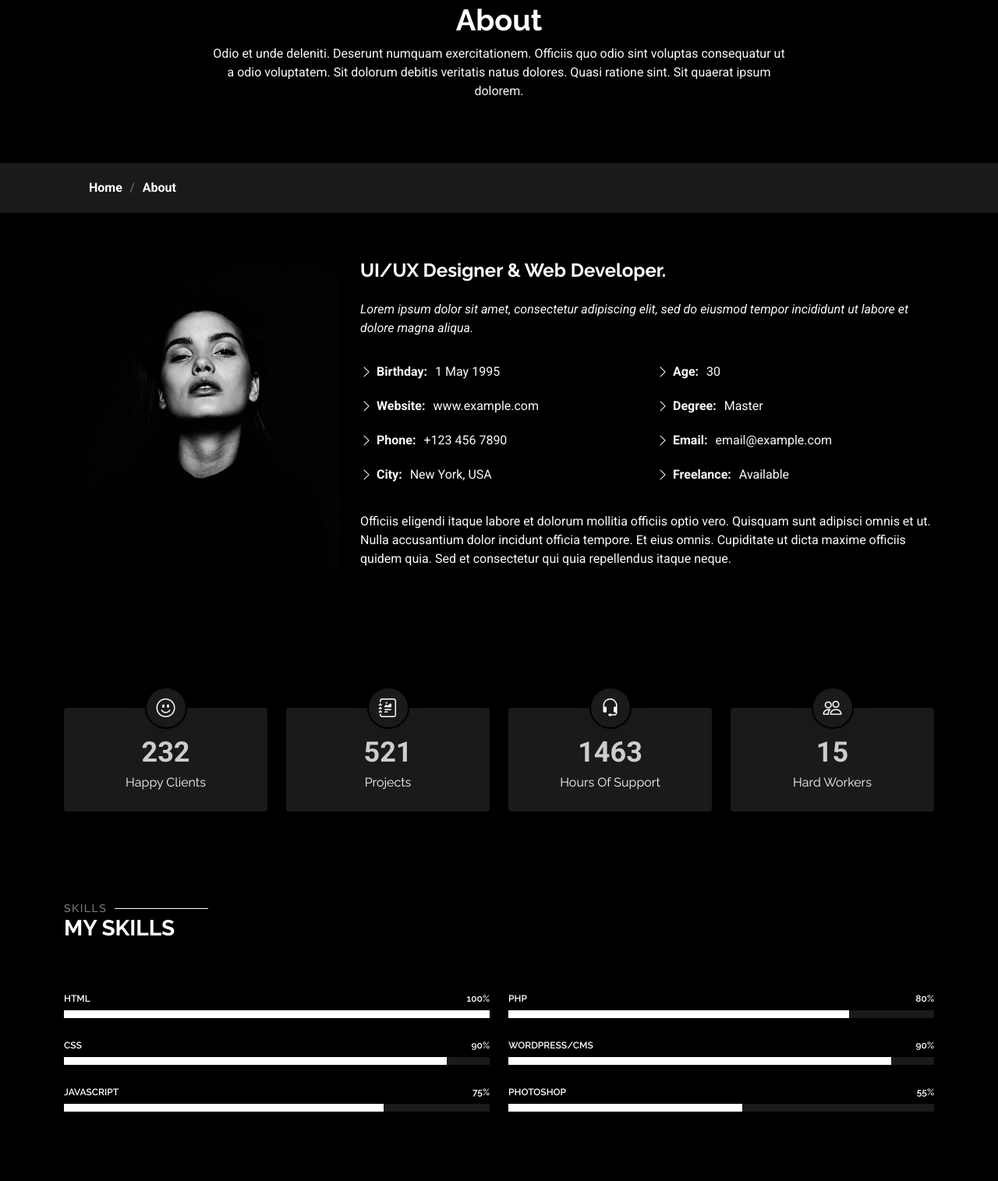
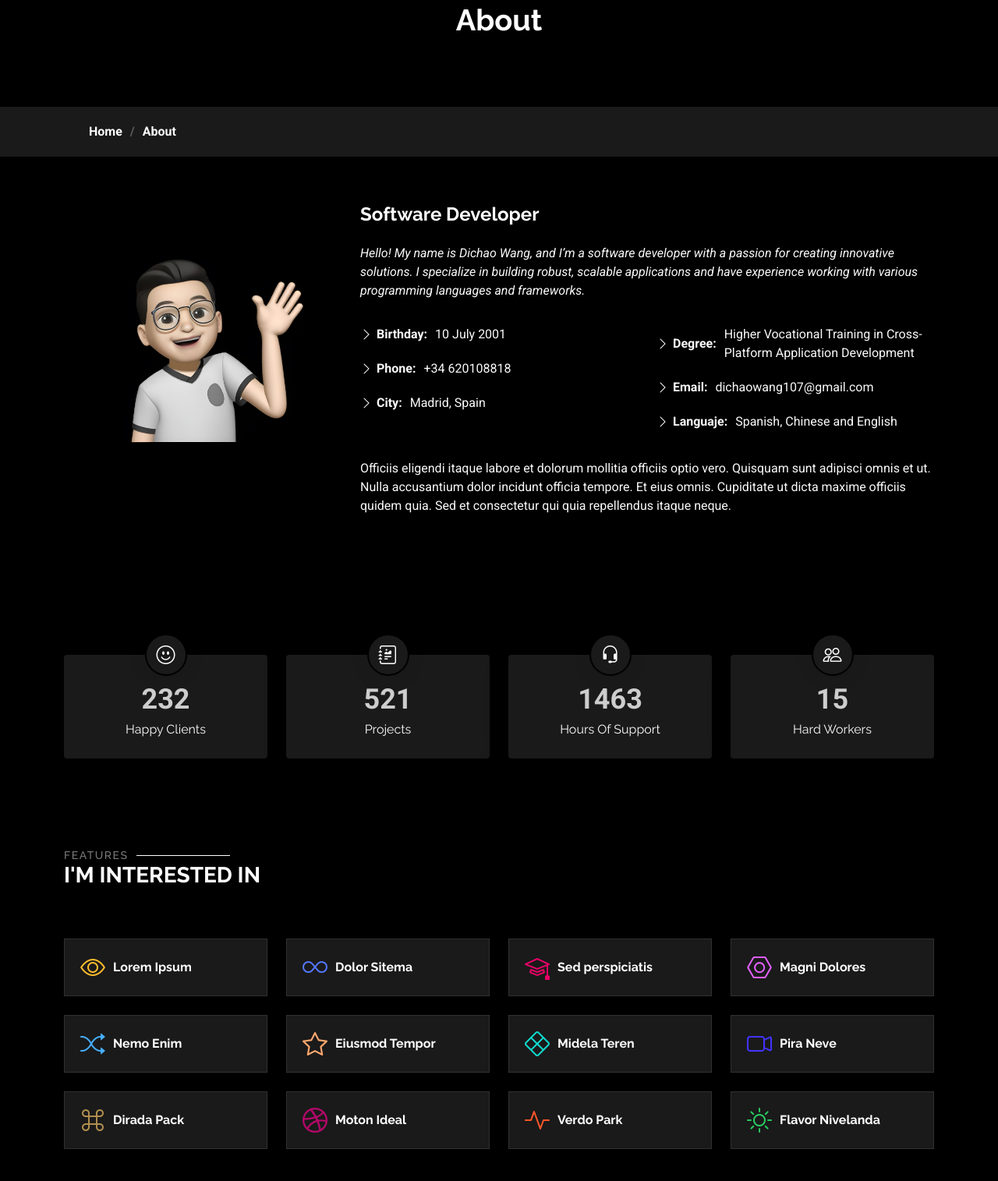
Before and after one commit to DWMMI/dwmmi.github.io, a plain HTML site: page about.html in a window 1280 px wide. Shown: the part 158-1673 px from the top of the page at 78% size. Drawn offline with Linux system fonts and the light colour scheme.

Commit message:
change in the index and about

```diff
--- a/about.html
+++ b/about.html
@@ -44,7 +44,7 @@
       <a href="index.html" class="logo d-flex align-items-center">
         <!-- Uncomment the line below if you also wish to use an image logo -->
         <!-- <img src="assets/img/logo.png" alt=""> -->
-        <h1 class="sitename">Personal</h1>
+        <h1 class="sitename">Dichao Wang</h1>
       </a>
 
       <nav id="navmenu" class="navmenu">
@@ -52,26 +52,14 @@
           <li><a href="index.html">Home</a></li>
           <li><a href="about.html" class="active">About</a></li>
           <li><a href="resume.html">Resume</a></li>
-          <li><a href="services.html">Services</a></li>
           <li><a href="portfolio.html">Portfolio</a></li>
           <li class="dropdown"><a href="#"><span>Dropdown</span> <i class="bi bi-chevron-down toggle-dropdown"></i></a>
             <ul>
-              <li><a href="#">Dropdown 1</a></li>
-              <li class="dropdown"><a href="#"><span>Deep Dropdown</span> <i class="bi bi-chevron-down toggle-dropdown"></i></a>
-                <ul>
-                  <li><a href="#">Deep Dropdown 1</a></li>
-                  <li><a href="#">Deep Dropdown 2</a></li>
-                  <li><a href="#">Deep Dropdown 3</a></li>
-                  <li><a href="#">Deep Dropdown 4</a></li>
-                  <li><a href="#">Deep Dropdown 5</a></li>
-                </ul>
-              </li>
-              <li><a href="#">Dropdown 2</a></li>
-              <li><a href="#">Dropdown 3</a></li>
-              <li><a href="#">Dropdown 4</a></li>
+              <li><a href="#">English CV</a></li>
+              <li><a href="#">CV en Español</a></li>
+              <li><a href="#">中文简历</a></li>
             </ul>
           </li>
-          <li><a href="contact.html">Contact</a></li>
         </ul>
         <i class="mobile-nav-toggle d-xl-none bi bi-list"></i>
       </nav>
@@ -88,7 +76,6 @@
           <div class="row d-flex justify-content-center text-center">
             <div class="col-lg-8">
               <h1>About</h1>
-              <p class="mb-0">Odio et unde deleniti. Deserunt numquam exercitationem. Officiis quo odio sint voluptas consequatur ut a odio voluptatem. Sit dolorum debitis veritatis natus dolores. Quasi ratione sint. Sit quaerat ipsum dolorem.</p>
             </div>
           </div>
         </div>
@@ -110,29 +97,26 @@
 
         <div class="row gy-4 justify-content-center">
           <div class="col-lg-4">
-            <img src="assets/img/profile-img.jpg" class="img-fluid" alt="">
+            <img src="assets/img/image1.png" class="img-fluid" alt="">
           </div>
           <div class="col-lg-8 content">
-            <h2>UI/UX Designer &amp; Web Developer.</h2>
+            <h2>Software Developer</h2>
             <p class="fst-italic py-3">
-              Lorem ipsum dolor sit amet, consectetur adipiscing elit, sed do eiusmod tempor incididunt ut labore et dolore
-              magna aliqua.
+              Hello! My name is Dichao Wang, and I’m a software developer with a passion for creating innovative solutions. I specialize in building robust, scalable applications and have experience working with various programming languages and frameworks.
             </p>
             <div class="row">
               <div class="col-lg-6">
                 <ul>
-                  <li><i class="bi bi-chevron-right"></i> <strong>Birthday:</strong> <span>1 May 1995</span></li>
-                  <li><i class="bi bi-chevron-right"></i> <strong>Website:</strong> <span>www.example.com</span></li>
-                  <li><i class="bi bi-chevron-right"></i> <strong>Phone:</strong> <span>+123 456 7890</span></li>
-                  <li><i class="bi bi-chevron-right"></i> <strong>City:</strong> <span>New York, USA</span></li>
+                  <li><i class="bi bi-chevron-right"></i> <strong>Birthday:</strong> <span>10 July 2001</span></li>
+                  <li><i class="bi bi-chevron-right"></i> <strong>Phone:</strong> <span>+34 620108818</span></li>
+                  <li><i class="bi bi-chevron-right"></i> <strong>City:</strong> <span>Madrid, Spain</span></li>
                 </ul>
               </div>
               <div class="col-lg-6">
                 <ul>
-                  <li><i class="bi bi-chevron-right"></i> <strong>Age:</strong> <span>30</span></li>
-                  <li><i class="bi bi-chevron-right"></i> <strong>Degree:</strong> <span>Master</span></li>
-                  <li><i class="bi bi-chevron-right"></i> <strong>Email:</strong> <span>email@example.com</span></li>
-                  <li><i class="bi bi-chevron-right"></i> <strong>Freelance:</strong> <span>Available</span></li>
+                  <li><i class="bi bi-chevron-right"></i> <strong>Degree:</strong> <span>Higher Vocational Training in Cross-Platform Application Development</span></li>
+                  <li><i class="bi bi-chevron-right"></i> <strong>Email:</strong> <span>dichaowang107@gmail.com</span></li>
+                  <li><i class="bi bi-chevron-right"></i> <strong>Languaje:</strong> <span>Spanish, Chinese and English</span></li>
                 </ul>
               </div>
             </div>
@@ -191,75 +175,6 @@
       </div>
 
     </section><!-- /Stats Section -->
-
-    <!-- Skills Section -->
-    <section id="skills" class="skills section">
-
-      <!-- Section Title -->
-      <div class="container section-title" data-aos="fade-up">
-        <h2>Skills</h2>
-        <div><span>My</span> <span class="description-title">Skills</span></div>
-      </div><!-- End Section Title -->
-
-      <div class="container" data-aos="fade-up" data-aos-delay="100">
-
-        <div class="row skills-content skills-animation">
-
-          <div class="col-lg-6">
-
-            <div class="progress">
-              <span class="skill"><span>HTML</span> <i class="val">100%</i></span>
-              <div class="progress-bar-wrap">
-                <div class="progress-bar" role="progressbar" aria-valuenow="100" aria-valuemin="0" aria-valuemax="100"></div>
-              </div>
-            </div><!-- End Skills Item -->
-
-            <div class="progress">
-              <span class="skill"><span>CSS</span> <i class="val">90%</i></span>
-              <div class="progress-bar-wrap">
-                <div class="progress-bar" role="progressbar" aria-valuenow="90" aria-valuemin="0" aria-valuemax="100"></div>
-              </div>
-            </div><!-- End Skills Item -->
-
-            <div class="progress">
-              <span class="skill"><span>JavaScript</span> <i class="val">75%</i></span>
-              <div class="progress-bar-wrap">
-                <div class="progress-bar" role="progressbar" aria-valuenow="75" aria-valuemin="0" aria-valuemax="100"></div>
-              </div>
-            </div><!-- End Skills Item -->
-
-          </div>
-
-          <div class="col-lg-6">
-
-            <div class="progress">
-              <span class="skill"><span>PHP</span> <i class="val">80%</i></span>
-              <div class="progress-bar-wrap">
-                <div class="progress-bar" role="progressbar" aria-valuenow="80" aria-valuemin="0" aria-valuemax="100"></div>
-              </div>
-            </div><!-- End Skills Item -->
-
-            <div class="progress">
-              <span class="skill"><span>WordPress/CMS</span> <i class="val">90%</i></span>
-              <div class="progress-bar-wrap">
-                <div class="progress-bar" role="progressbar" aria-valuenow="90" aria-valuemin="0" aria-valuemax="100"></div>
-              </div>
-            </div><!-- End Skills Item -->
-
-            <div class="progress">
-              <span class="skill"><span>Photoshop</span> <i class="val">55%</i></span>
-              <div class="progress-bar-wrap">
-                <div class="progress-bar" role="progressbar" aria-valuenow="55" aria-valuemin="0" aria-valuemax="100"></div>
-              </div>
-            </div><!-- End Skills Item -->
-
-          </div>
-
-        </div>
-
-      </div>
-
-    </section><!-- /Skills Section -->
 
     <!-- Interests Section -->
     <section id="interests" class="interests section">
```
Also changed, not shown: index.html (+2 -3 lines), assets/img/hero-bg.jpg (deleted), assets/img/image1.png (added), assets/img/profile-img.jpg (deleted), 1 other file.
